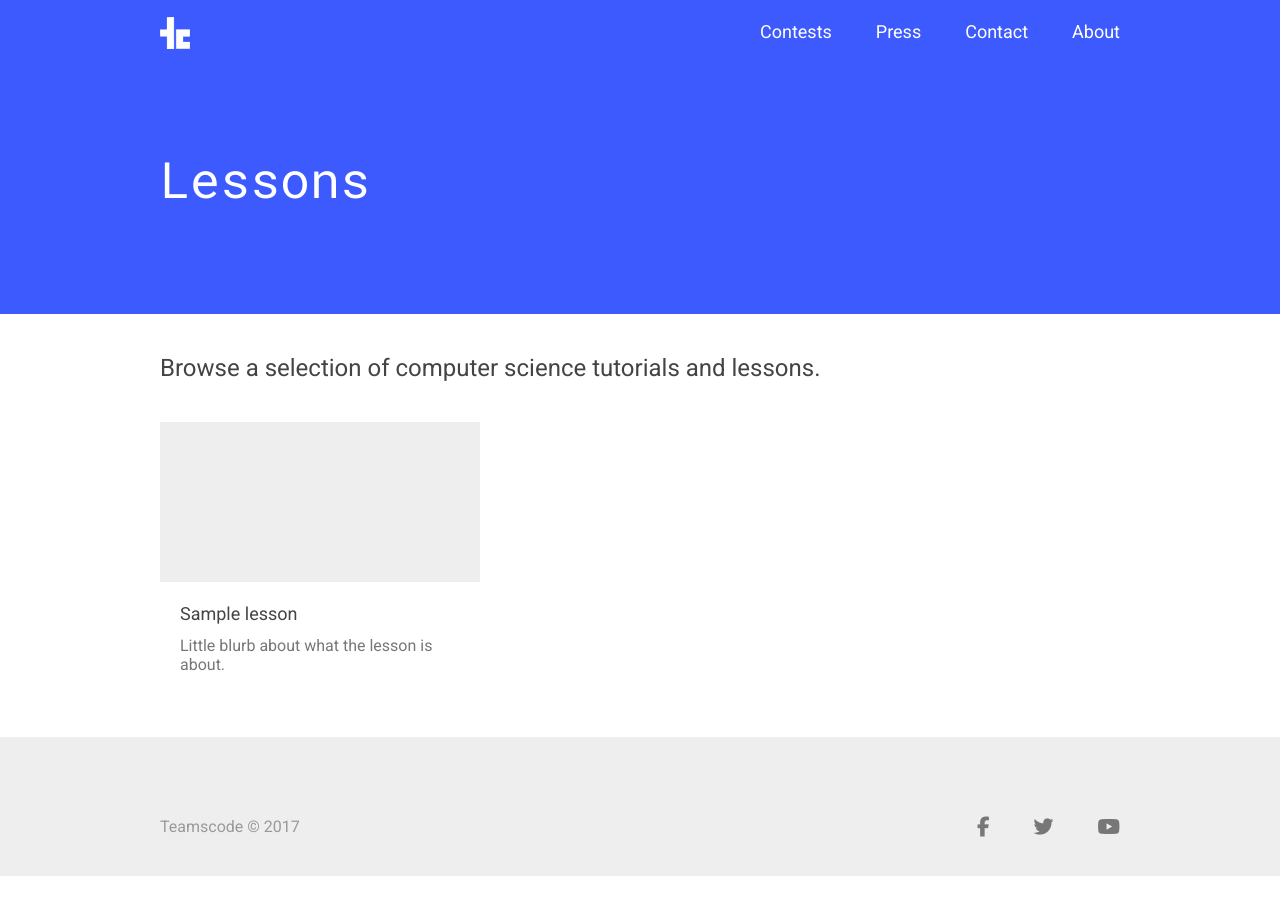
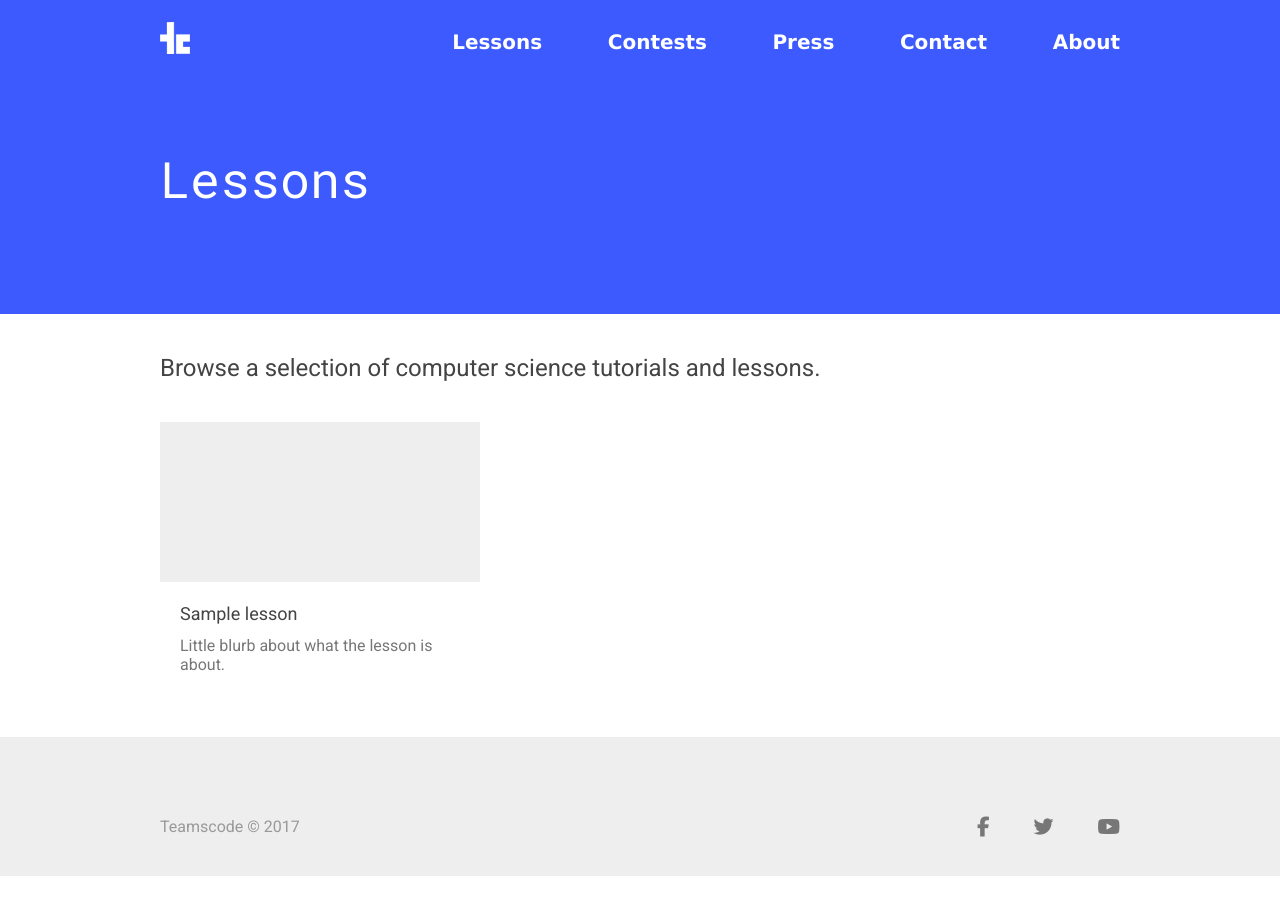
Before and after one commit to teamscode/teamscode.github.io, a Jekyll site: the page built from lessons.html, in a window 1280 px wide. Built offline with Jekyll 4.4.1, drawn with Linux system fonts in a browser that asks for light colours; nearby versions of some CDN libraries.

Commit message:
still updating this branch, just changing the header currently

```diff
--- a/_includes/header.html
+++ b/_includes/header.html
@@ -6,9 +6,9 @@
       </a>
     </div>
     <div class="header-menu">
-      <!--<div class="header-menu-item">
+      <div class="header-menu-item">
         <a href="/lessons">Lessons</a>
-      </div>-->
+      </div>
       <div class="header-menu-item">
         <a href="/contests">Contests</a>
       </div>
--- a/_sass/includes/_header.scss
+++ b/_sass/includes/_header.scss
@@ -3,6 +3,7 @@
   line-height: $header-line-height;
 
   .header-logo {
+    margin-top: 5px;
     line-height: $header-line-height;
 
     a {
@@ -21,21 +22,23 @@
     @include transition(opacity 0.3s ease);
 
     &:hover {
-      text-decoration: underline;
       @include opacity(0.5);
     }
   }
 
   .header-menu {
+    margin-top: 10px;
     float: right;
+    font-family: Verdana;
+    font-weight: bolder;
 
     .header-menu-item {
-      font-size: 18px;
+      font-size: 20px;
       line-height: $header-line-height;
     }
 
     .header-menu-item + .header-menu-item {
-      margin-left: 40px;
+      margin-left: 60px;
     }
   }
 
--- a/_sass/pages/_index.scss
+++ b/_sass/pages/_index.scss
@@ -1,68 +1,27 @@
 .index-header {
   background: $index-header-bkg;
   padding: 164px 0 100px 0;
-  margin-top: -64px;
 
   .index-header-section {
     color: $index-header-fnt-color;
     display: inline-block;
-    float: right;
-    width: 50%;
     vertical-align: top;
+    text-align: center;
+    font-family: Verdana;
+    color: white;
+    line-height: 1.4;
 
     .index-header-section-h1 {
-      font-size: 36px;
-      font-weight: 400;
-      font-family: 'Roboto Mono';
-      line-height: 1.4;
+
+      font-size: 58px;
+      font-weight: bold;
       margin-bottom: 20px;
     }
 
     .index-header-section-h1-sub {
-      font-size: 18px;
+      font-size: 30px;
       font-weight: 400;
-      line-height: 26px;
-    }
-  }
-
-  .index-header-animation {
-    display: inline-block;
-    vertical-align: top;
-    width: 50%;
-    position: relative;
-    margin-top: 20px;
-    height: 240px;
-
-    .index-header-animation-info {
-      position: absolute;
-      bottom: 20px;
-
-      > div {
-        color: #888;
-        font-size: 14px;
-        margin-bottom: 10px;
-      }
-
-      button {
-        border: none;
-        background: #888;
-        @include border-radius(4px);
-        color: #fff;
-        cursor: pointer;
-        font-size: 14px;
-        font-weight: 500;
-        padding: 5px 10px;
-
-        i {
-          font-size: 10px;
-          vertical-align: top;
-          margin: 3px 5px 0 0;
-        }
-
-        &:focus {
-          outline: none;
-        }
-      }
+      line-height: 1.4;
     }
   }
 }
@@ -71,11 +30,11 @@
   padding: 40px 0;
 
   .index-competitions-section + .index-competitions-section {
-    margin-top: 40px;
+    margin-top: 40px; // ?
   }
 
   .index-competitions-section-header {
-    margin-bottom: 40px;
+    margin-bottom: 40px; // ?
   }
 
   .index-competitions-section-list {
@@ -137,7 +96,8 @@
   -moz-background-size: cover;
   -o-background-size: cover;
   background-size: cover;
-  height: 500px;
+  height: 900px;
+  margin-top: -500px;
 
   .site-max-width {
     height: 500px;
```
Also changed, not shown: index.html (+0 -11 lines).
